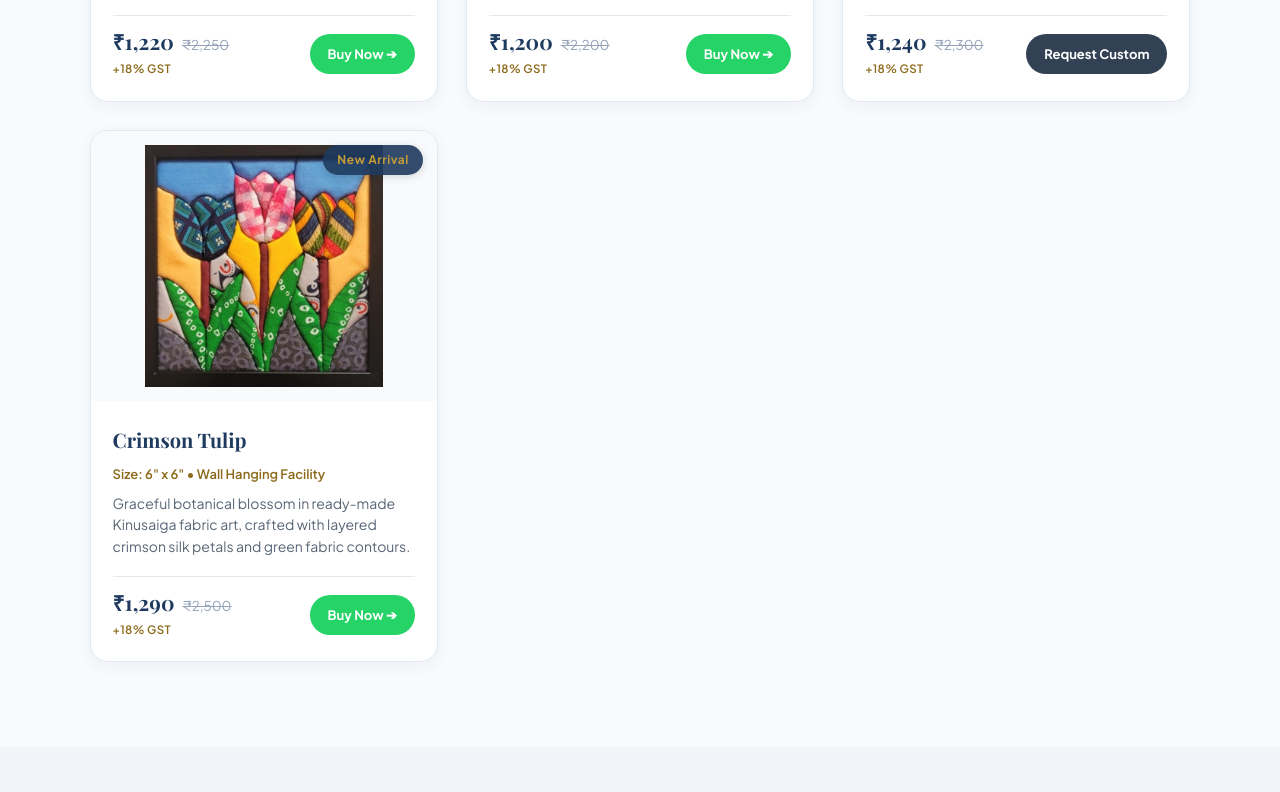
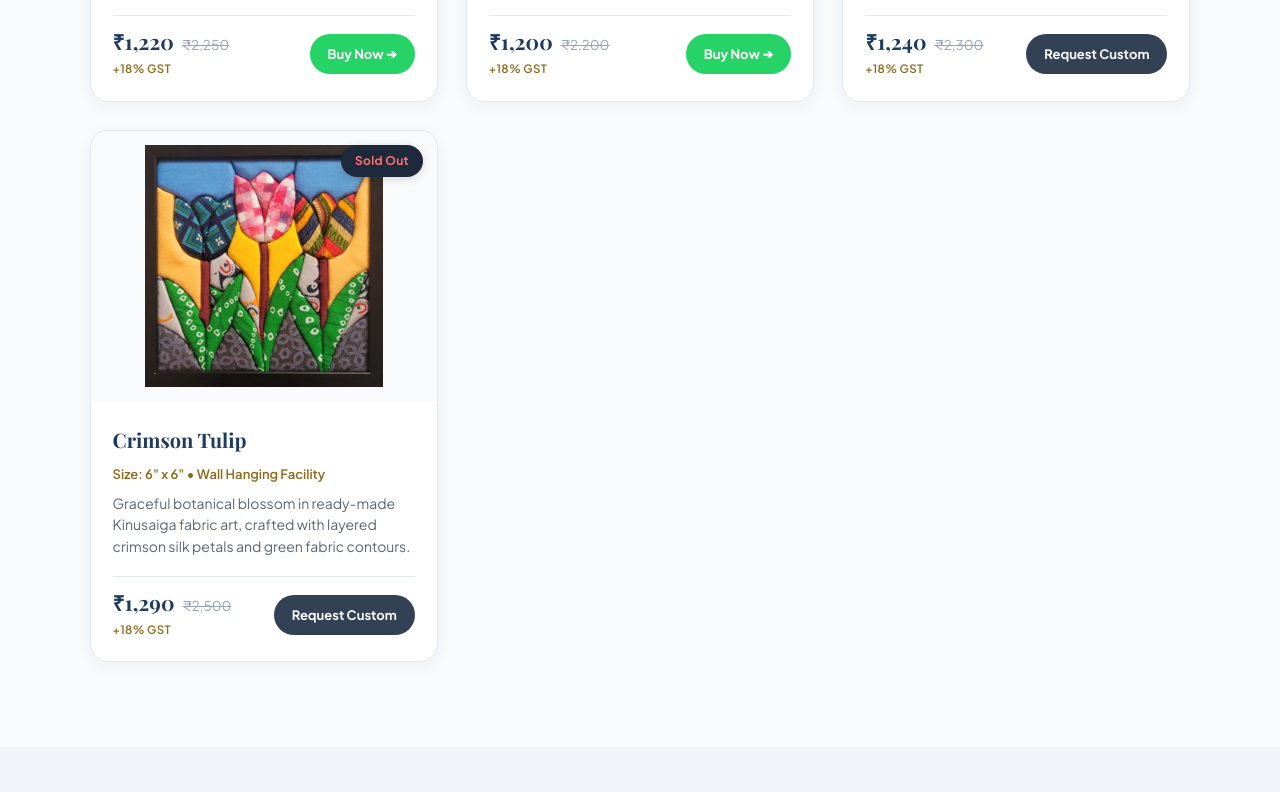
Before and after one commit to kinusaigaart/kinusaigaart.github.io, a plain HTML site: page index.html in a window 1280 px wide. Shown: the part 2148-2940 px from the top of the page. Drawn offline with nearby package versions, Linux system fonts and the light colour scheme; a web font is replaced by a local one.

Commit message:
Update index.html

```diff
--- a/index.html
+++ b/index.html
@@ -1398,10 +1398,10 @@ footer p {
             </div>
         </div>
 
-        <!-- Artwork: Crimson Tulip -->
+      <!-- Artwork: Crimson Tulip -->
         <div class="gallery-card">
-            <div class="gallery-image-container" style="background: #F8FAFC; display: flex; align-items: center; justify-content: center; padding: 14px;">
-                <span class="art-tag">New Arrival</span>
+            <div class="gallery-image-container" style="background: #F8FAFC; display: flex; align-items: center; justify-content: center; padding: 14px; position: relative;">
+                <span class="art-tag" style="background: #1E293B; color: #F87171; border-radius: 9999px; font-weight: 700; padding: 6px 14px; letter-spacing: 0.3px;">Sold Out</span>
                 <img src="tulip.jpg"
                      style="width: 100%; height: 100%; object-fit: contain; display: block;"
                      onerror="if(!this.t1){this.t1=1;this.src='tulip.png';}else if(!this.t2){this.t2=1;this.src='tulip.jpeg';}"
@@ -1419,8 +1419,8 @@ footer p {
                         </div>
                         <span class="gst-text">+18% GST</span>
                     </div>
-                    <a href="https://wa.me/917507807673?text=Hello%2C%20I%20am%20interested%20in%20ordering%20the%20New%20Arrival%20Crimson%20Tulip%20Kinusaiga%20Art%20(Offer%20Price%3A%20Rs.1290%20%2B18%25%20GST)" target="_blank" class="btn-buy">
-                        Buy Now ➔
+                    <a href="https://wa.me/917507807673?text=Hello%2C%20I%20saw%20Crimson%20Tulip%20Kinusaiga%20Art%20is%20Sold%20Out.%20Can%20you%20create%20a%20custom%20re-creation%3F" target="_blank" class="btn-buy" style="background: #334155;">
+                        Request Custom
                     </a>
                 </div>
             </div>
```
